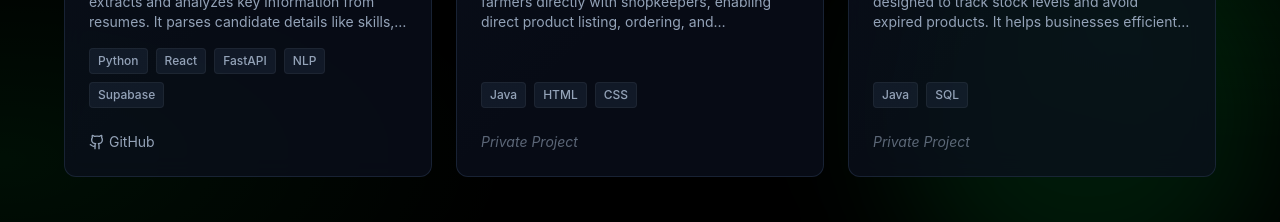
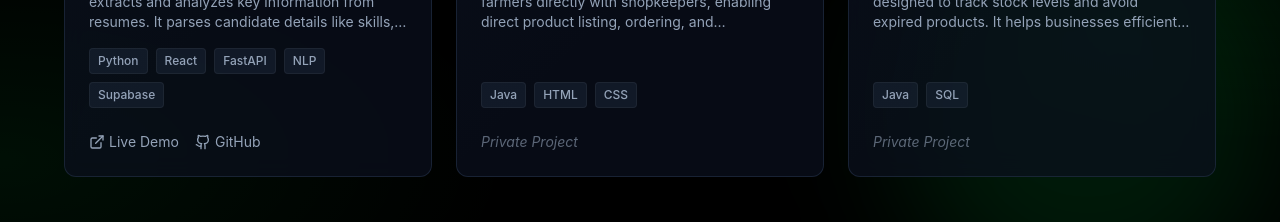
Before and after one commit to praveenit2026/Portfolio, a React (Vite) app in the folder praveen2026-main/: page / in a window 1280 px wide. Shown: the part 2880-3102 px from the top of the page. Built offline with nearby package versions, Linux system fonts and the light colour scheme; the HTML template or start-up script is replaced by a standard one.

Commit message:
Add live demo link for Resume Parser project

```diff
--- a/praveen2026-main/src/components/ProjectsSection.tsx
+++ b/praveen2026-main/src/components/ProjectsSection.tsx
@@ -10,7 +10,7 @@ const projects = [
     category: 'Web App',
     description: 'An AI-powered Resume Parser that intelligently extracts and analyzes key information from resumes. It parses candidate details like skills, experience, and education, enabling faster and smarter recruitment workflows with a clean, modern interface.',
     techStack: ['Python', 'React', 'FastAPI', 'NLP', 'Supabase'],
-    liveDemo: null,
+    liveDemo: 'https://resume-parser-ivory.vercel.app',
     github: 'https://github.com/praveenit2026/Resume-Parser',
   },
   {
```
